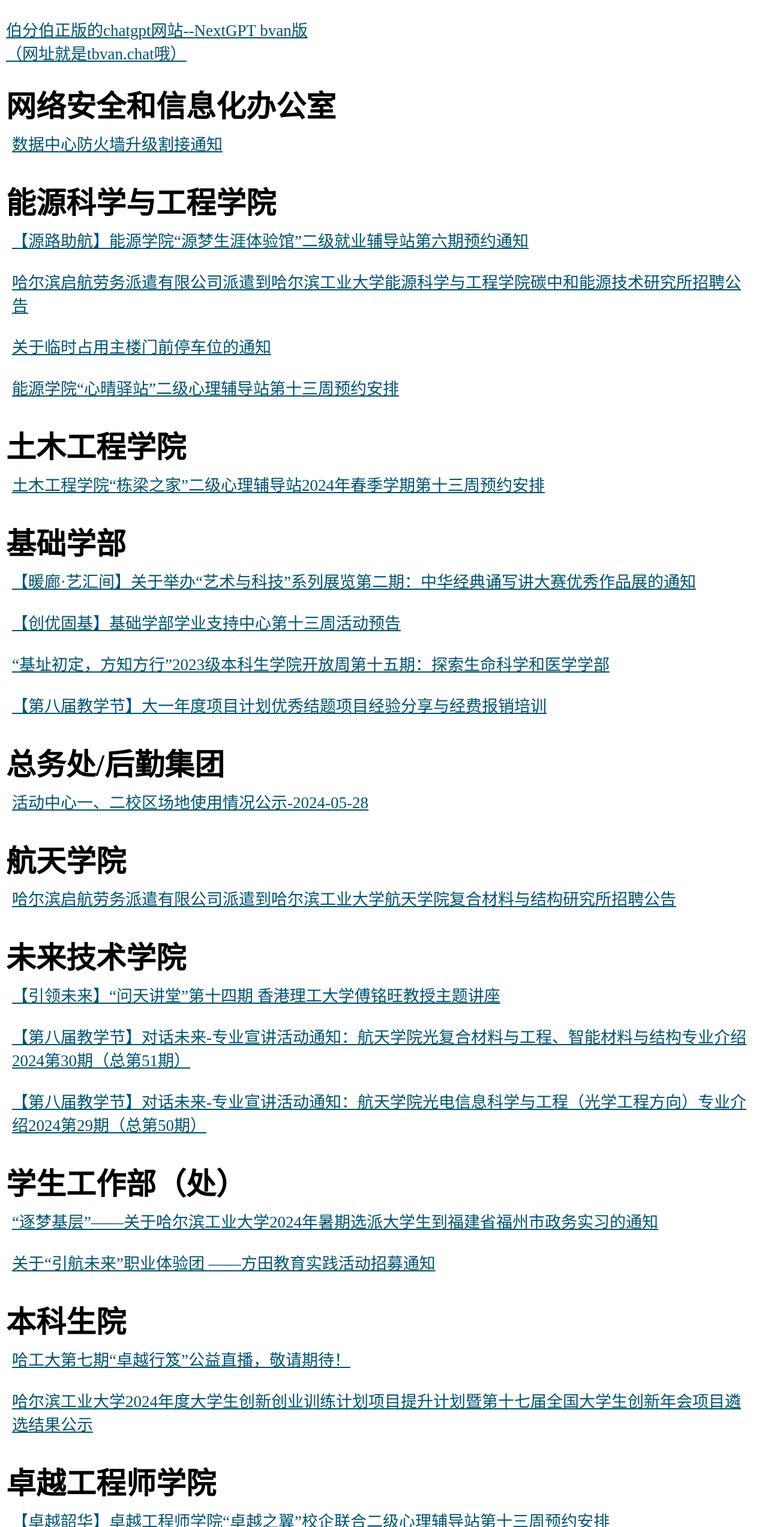
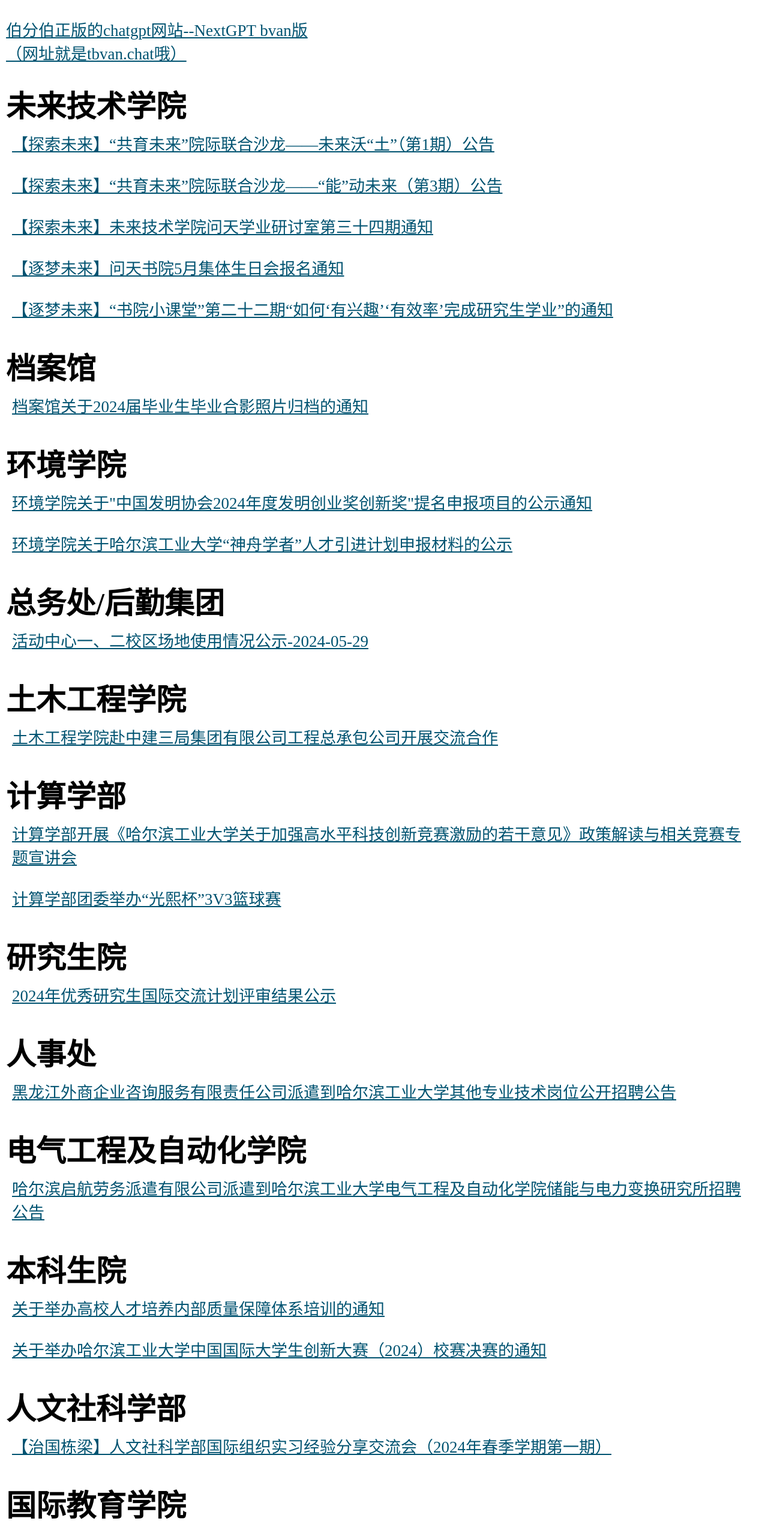
Before and after one commit to TBVAN1/tbvan.github.io, a plain HTML site: page index.html in a window 1280 px wide. Shown: the part 255-2800 px from the top of the page at 60% size. Drawn offline with Linux system fonts and the light colour scheme.

Commit message:
Commit message from Python script

```diff
--- a/index.html
+++ b/index.html
@@ -28,33 +28,59 @@
     </div>
   </div>
 <div class="htmlpage-row">
-  <b class="c8997">网络安全和信息化办公室<br/></b>
+  <b class="c8997">未来技术学院<br/></b>
   <div class="htmlpage-row">
     <div class="htmlpage-cell">
-      <a href="http://today.hit.edu.cn/article/2024/05/27/113483" class="c1717">数据中心防火墙升级割接通知<br/></a>
+      <a href="http://today.hit.edu.cn/article/2024/05/28/113533" class="c1717">【探索未来】“共育未来”院际联合沙龙——未来沃“土”（第1期）公告<br/></a>
+    </div>
+  </div>
+  <div class="htmlpage-row">
+    <div class="htmlpage-cell">
+      <a href="http://today.hit.edu.cn/article/2024/05/28/113500" class="c1717">【探索未来】“共育未来”院际联合沙龙——“能”动未来（第3期）公告<br/></a>
+    </div>
+  </div>
+  <div class="htmlpage-row">
+    <div class="htmlpage-cell">
+      <a href="http://today.hit.edu.cn/article/2024/05/28/113495" class="c1717">【探索未来】未来技术学院问天学业研讨室第三十四期通知<br/></a>
+    </div>
+  </div>
+  <div class="htmlpage-row">
+    <div class="htmlpage-cell">
+      <a href="http://today.hit.edu.cn/article/2024/05/28/113491" class="c1717">【逐梦未来】问天书院5月集体生日会报名通知<br/></a>
+    </div>
+  </div>
+  <div class="htmlpage-row">
+    <div class="htmlpage-cell">
+      <a href="http://today.hit.edu.cn/article/2024/05/28/113490" class="c1717">【逐梦未来】“书院小课堂”第二十二期“如何‘有兴趣’‘有效率’完成研究生学业”的通知<br/></a>
     </div>
   </div>
 </div>
 <div class="htmlpage-row">
-  <b class="c8997">能源科学与工程学院<br/></b>
+  <b class="c8997">档案馆<br/></b>
   <div class="htmlpage-row">
     <div class="htmlpage-cell">
-      <a href="http://today.hit.edu.cn/article/2024/05/27/113482" class="c1717">【源路助航】能源学院“源梦生涯体验馆”二级就业辅导站第六期预约通知<br/></a>
+      <a href="http://today.hit.edu.cn/article/2024/05/28/113527" class="c1717">档案馆关于2024届毕业生毕业合影照片归档的通知<br/></a>
+    </div>
+  </div>
+</div>
+<div class="htmlpage-row">
+  <b class="c8997">环境学院<br/></b>
+  <div class="htmlpage-row">
+    <div class="htmlpage-cell">
+      <a href="http://today.hit.edu.cn/article/2024/05/28/113526" class="c1717">环境学院关于"中国发明协会2024年度发明创业奖创新奖"提名申报项目的公示通知<br/></a>
     </div>
   </div>
   <div class="htmlpage-row">
     <div class="htmlpage-cell">
-      <a href="http://today.hit.edu.cn/article/2024/05/27/113481" class="c1717">哈尔滨启航劳务派遣有限公司派遣到哈尔滨工业大学能源科学与工程学院碳中和能源技术研究所招聘公告<br/></a>
+      <a href="http://today.hit.edu.cn/article/2024/05/28/113503" class="c1717">环境学院关于哈尔滨工业大学“神舟学者”人才引进计划申报材料的公示<br/></a>
     </div>
   </div>
+</div>
+<div class="htmlpage-row">
+  <b class="c8997">总务处/后勤集团<br/></b>
   <div class="htmlpage-row">
     <div class="htmlpage-cell">
-      <a href="http://today.hit.edu.cn/article/2024/05/27/113456" class="c1717">关于临时占用主楼门前停车位的通知<br/></a>
-    </div>
-  </div>
-  <div class="htmlpage-row">
-    <div class="htmlpage-cell">
-      <a href="http://today.hit.edu.cn/article/2024/05/27/113440" class="c1717">能源学院“心晴驿站”二级心理辅导站第十三周预约安排<br/></a>
+      <a href="http://today.hit.edu.cn/article/2024/05/28/113522" class="c1717">活动中心一、二校区场地使用情况公示-2024-05-29<br/></a>
     </div>
   </div>
 </div>
@@ -62,7 +88,73 @@
   <b class="c8997">土木工程学院<br/></b>
   <div class="htmlpage-row">
     <div class="htmlpage-cell">
-      <a href="http://today.hit.edu.cn/article/2024/05/27/113479" class="c1717">土木工程学院“栋梁之家”二级心理辅导站2024年春季学期第十三周预约安排<br/></a>
+      <a href="http://today.hit.edu.cn/article/2024/05/28/113521" class="c1717">土木工程学院赴中建三局集团有限公司工程总承包公司开展交流合作<br/></a>
+    </div>
+  </div>
+</div>
+<div class="htmlpage-row">
+  <b class="c8997">计算学部<br/></b>
+  <div class="htmlpage-row">
+    <div class="htmlpage-cell">
+      <a href="http://today.hit.edu.cn/article/2024/05/28/113518" class="c1717">计算学部开展《哈尔滨工业大学关于加强高水平科技创新竞赛激励的若干意见》政策解读与相关竞赛专题宣讲会<br/></a>
+    </div>
+  </div>
+  <div class="htmlpage-row">
+    <div class="htmlpage-cell">
+      <a href="http://today.hit.edu.cn/article/2024/05/28/113517" class="c1717">计算学部团委举办“光熙杯”3V3篮球赛<br/></a>
+    </div>
+  </div>
+</div>
+<div class="htmlpage-row">
+  <b class="c8997">研究生院<br/></b>
+  <div class="htmlpage-row">
+    <div class="htmlpage-cell">
+      <a href="http://today.hit.edu.cn/article/2024/05/28/113514" class="c1717">2024年优秀研究生国际交流计划评审结果公示<br/></a>
+    </div>
+  </div>
+</div>
+<div class="htmlpage-row">
+  <b class="c8997">人事处<br/></b>
+  <div class="htmlpage-row">
+    <div class="htmlpage-cell">
+      <a href="http://today.hit.edu.cn/article/2024/05/28/113511" class="c1717">黑龙江外商企业咨询服务有限责任公司派遣到哈尔滨工业大学其他专业技术岗位公开招聘公告<br/></a>
+    </div>
+  </div>
+</div>
+<div class="htmlpage-row">
+  <b class="c8997">电气工程及自动化学院<br/></b>
+  <div class="htmlpage-row">
+    <div class="htmlpage-cell">
+      <a href="http://today.hit.edu.cn/article/2024/05/28/113512" class="c1717">哈尔滨启航劳务派遣有限公司派遣到哈尔滨工业大学电气工程及自动化学院储能与电力变换研究所招聘公告<br/></a>
+    </div>
+  </div>
+</div>
+<div class="htmlpage-row">
+  <b class="c8997">本科生院<br/></b>
+  <div class="htmlpage-row">
+    <div class="htmlpage-cell">
+      <a href="http://today.hit.edu.cn/article/2024/05/28/113510" class="c1717">关于举办高校人才培养内部质量保障体系培训的通知<br/></a>
+    </div>
+  </div>
+  <div class="htmlpage-row">
+    <div class="htmlpage-cell">
+      <a href="http://today.hit.edu.cn/article/2024/05/28/113496" class="c1717">关于举办哈尔滨工业大学中国国际大学生创新大赛（2024）校赛决赛的通知<br/></a>
+    </div>
+  </div>
+</div>
+<div class="htmlpage-row">
+  <b class="c8997">人文社科学部<br/></b>
+  <div class="htmlpage-row">
+    <div class="htmlpage-cell">
+      <a href="http://today.hit.edu.cn/article/2024/05/28/113507" class="c1717">【治国栋梁】人文社科学部国际组织实习经验分享交流会（2024年春季学期第一期）<br/></a>
+    </div>
+  </div>
+</div>
+<div class="htmlpage-row">
+  <b class="c8997">国际教育学院<br/></b>
+  <div class="htmlpage-row">
+    <div class="htmlpage-cell">
+      <a href="http://today.hit.edu.cn/article/2024/05/28/113502" class="c1717">“留学哈工大”品牌系列学生活动——【Hi-Talk】咖啡角第九期活动预告<br/></a>
     </div>
   </div>
 </div>
@@ -70,30 +162,15 @@
   <b class="c8997">基础学部<br/></b>
   <div class="htmlpage-row">
     <div class="htmlpage-cell">
-      <a href="http://today.hit.edu.cn/article/2024/05/27/113478" class="c1717">【暖廊·艺汇间】关于举办“艺术与科技”系列展览第二期：中华经典诵写讲大赛优秀作品展的通知<br/></a>
-    </div>
-  </div>
-  <div class="htmlpage-row">
-    <div class="htmlpage-cell">
-      <a href="http://today.hit.edu.cn/article/2024/05/27/113449" class="c1717">【创优固基】基础学部学业支持中心第十三周活动预告<br/></a>
-    </div>
-  </div>
-  <div class="htmlpage-row">
-    <div class="htmlpage-cell">
-      <a href="http://today.hit.edu.cn/article/2024/05/27/113448" class="c1717">“基址初定，方知方行”2023级本科生学院开放周第十五期：探索生命科学和医学学部<br/></a>
-    </div>
-  </div>
-  <div class="htmlpage-row">
-    <div class="htmlpage-cell">
-      <a href="http://today.hit.edu.cn/article/2024/05/27/113446" class="c1717">【第八届教学节】大一年度项目计划优秀结题项目经验分享与经费报销培训<br/></a>
+      <a href="http://today.hit.edu.cn/article/2024/05/28/113499" class="c1717">【育才弘基】第四期生命安全主题教室开放体验来啦<br/></a>
     </div>
   </div>
 </div>
 <div class="htmlpage-row">
-  <b class="c8997">总务处/后勤集团<br/></b>
+  <b class="c8997">仪器科学与工程学院<br/></b>
   <div class="htmlpage-row">
     <div class="htmlpage-cell">
-      <a href="http://today.hit.edu.cn/article/2024/05/27/113477" class="c1717">活动中心一、二校区场地使用情况公示-2024-05-28<br/></a>
+      <a href="http://today.hit.edu.cn/article/2024/05/28/113497" class="c1717">哈尔滨启航劳务派遣有限公司派遣至哈尔滨工业大学超精密光电仪器工程研究所拟用人公示<br/></a>
     </div>
   </div>
 </div>
@@ -101,131 +178,7 @@
   <b class="c8997">航天学院<br/></b>
   <div class="htmlpage-row">
     <div class="htmlpage-cell">
-      <a href="http://today.hit.edu.cn/article/2024/05/27/113474" class="c1717">哈尔滨启航劳务派遣有限公司派遣到哈尔滨工业大学航天学院复合材料与结构研究所招聘公告<br/></a>
-    </div>
-  </div>
-</div>
-<div class="htmlpage-row">
-  <b class="c8997">未来技术学院<br/></b>
-  <div class="htmlpage-row">
-    <div class="htmlpage-cell">
-      <a href="http://today.hit.edu.cn/article/2024/05/27/113472" class="c1717">【引领未来】“问天讲堂”第十四期 香港理工大学傅铭旺教授主题讲座<br/></a>
-    </div>
-  </div>
-  <div class="htmlpage-row">
-    <div class="htmlpage-cell">
-      <a href="http://today.hit.edu.cn/article/2024/05/27/113469" class="c1717">【第八届教学节】对话未来-专业宣讲活动通知：航天学院光复合材料与工程、智能材料与结构专业介绍2024第30期（总第51期）<br/></a>
-    </div>
-  </div>
-  <div class="htmlpage-row">
-    <div class="htmlpage-cell">
-      <a href="http://today.hit.edu.cn/article/2024/05/27/113468" class="c1717">【第八届教学节】对话未来-专业宣讲活动通知：航天学院光电信息科学与工程（光学工程方向）专业介绍2024第29期（总第50期）<br/></a>
-    </div>
-  </div>
-</div>
-<div class="htmlpage-row">
-  <b class="c8997">学生工作部（处）<br/></b>
-  <div class="htmlpage-row">
-    <div class="htmlpage-cell">
-      <a href="http://today.hit.edu.cn/article/2024/05/27/113464" class="c1717">“逐梦基层”——关于哈尔滨工业大学2024年暑期选派大学生到福建省福州市政务实习的通知<br/></a>
-    </div>
-  </div>
-  <div class="htmlpage-row">
-    <div class="htmlpage-cell">
-      <a href="http://today.hit.edu.cn/article/2024/05/27/113454" class="c1717">关于“引航未来”职业体验团 ——方田教育实践活动招募通知<br/></a>
-    </div>
-  </div>
-</div>
-<div class="htmlpage-row">
-  <b class="c8997">本科生院<br/></b>
-  <div class="htmlpage-row">
-    <div class="htmlpage-cell">
-      <a href="http://today.hit.edu.cn/article/2024/05/27/113463" class="c1717">哈工大第七期“卓越行笈”公益直播，敬请期待！<br/></a>
-    </div>
-  </div>
-  <div class="htmlpage-row">
-    <div class="htmlpage-cell">
-      <a href="http://today.hit.edu.cn/article/2024/05/27/113458" class="c1717">哈尔滨工业大学2024年度大学生创新创业训练计划项目提升计划暨第十七届全国大学生创新年会项目遴选结果公示<br/></a>
-    </div>
-  </div>
-</div>
-<div class="htmlpage-row">
-  <b class="c8997">卓越工程师学院<br/></b>
-  <div class="htmlpage-row">
-    <div class="htmlpage-cell">
-      <a href="http://today.hit.edu.cn/article/2024/05/27/113461" class="c1717">【卓越韶华】卓越工程师学院“卓越之翼”校企联合二级心理辅导站第十三周预约安排<br/></a>
-    </div>
-  </div>
-</div>
-<div class="htmlpage-row">
-  <b class="c8997">学校办公室<br/></b>
-  <div class="htmlpage-row">
-    <div class="htmlpage-cell">
-      <a href="http://today.hit.edu.cn/article/2024/05/27/113460" class="c1717">学校办公室关于2024年端午节放假安排的通知<br/></a>
-    </div>
-  </div>
-</div>
-<div class="htmlpage-row">
-  <b class="c8997">仪器科学与工程学院<br/></b>
-  <div class="htmlpage-row">
-    <div class="htmlpage-cell">
-      <a href="http://today.hit.edu.cn/article/2024/05/27/113455" class="c1717">仪器学院“心仪工作室”二级心理辅导站第十三周预约安排<br/></a>
-    </div>
-  </div>
-</div>
-<div class="htmlpage-row">
-  <b class="c8997">环境学院<br/></b>
-  <div class="htmlpage-row">
-    <div class="htmlpage-cell">
-      <a href="http://today.hit.edu.cn/article/2024/05/27/113447" class="c1717">哈尔滨启航劳务派遣有限公司派遣到哈尔滨工业大学污泥安全处置与资源化技术国家工程研究中心招聘公告<br/></a>
-    </div>
-  </div>
-</div>
-<div class="htmlpage-row">
-  <b class="c8997">机电工程学院<br/></b>
-  <div class="htmlpage-row">
-    <div class="htmlpage-cell">
-      <a href="http://today.hit.edu.cn/article/2024/05/27/113445" class="c1717">哈尔滨启航劳务派遣有限公司拟派遣至哈尔滨工业大学机电工程学院机械制造及自动化系人员公示<br/></a>
-    </div>
-  </div>
-</div>
-<div class="htmlpage-row">
-  <b class="c8997">电子与信息工程学院<br/></b>
-  <div class="htmlpage-row">
-    <div class="htmlpage-cell">
-      <a href="http://today.hit.edu.cn/article/2024/05/27/113444" class="c1717">【信连心】电信学院二级辅导站预约及深入师生安排<br/></a>
-    </div>
-  </div>
-</div>
-<div class="htmlpage-row">
-  <b class="c8997">人文社科学部<br/></b>
-  <div class="htmlpage-row">
-    <div class="htmlpage-cell">
-      <a href="http://today.hit.edu.cn/article/2024/05/27/113442" class="c1717">人文社科学部“心启点”二级心理辅导站第十三周预约安排<br/></a>
-    </div>
-  </div>
-</div>
-<div class="htmlpage-row">
-  <b class="c8997">国际教育学院<br/></b>
-  <div class="htmlpage-row">
-    <div class="htmlpage-cell">
-      <a href="http://today.hit.edu.cn/article/2024/05/27/113441" class="c1717">【Hi-Touch】国际教育学院“五洲之家” 二级心理辅导站2024年春季学期第13周预约安排<br/></a>
-    </div>
-  </div>
-</div>
-<div class="htmlpage-row">
-  <b class="c8997">团委<br/></b>
-  <div class="htmlpage-row">
-    <div class="htmlpage-cell">
-      <a href="http://today.hit.edu.cn/article/2024/05/27/113439" class="c1717">学生活动每周预告（2024年5月27日至6月2日）<br/></a>
-    </div>
-  </div>
-</div>
-<div class="htmlpage-row">
-  <b class="c8997">计算学部<br/></b>
-  <div class="htmlpage-row">
-    <div class="htmlpage-cell">
-      <a href="http://today.hit.edu.cn/article/2024/05/27/113438" class="c1717">【心·悦，相约】计算学部心理辅导站第十三周预约安排<br/></a>
+      <a href="http://today.hit.edu.cn/article/2024/05/28/113489" class="c1717">航天学院二级心理辅导站第十三周预约通知<br/></a>
     </div>
   </div>
 </div>
```
